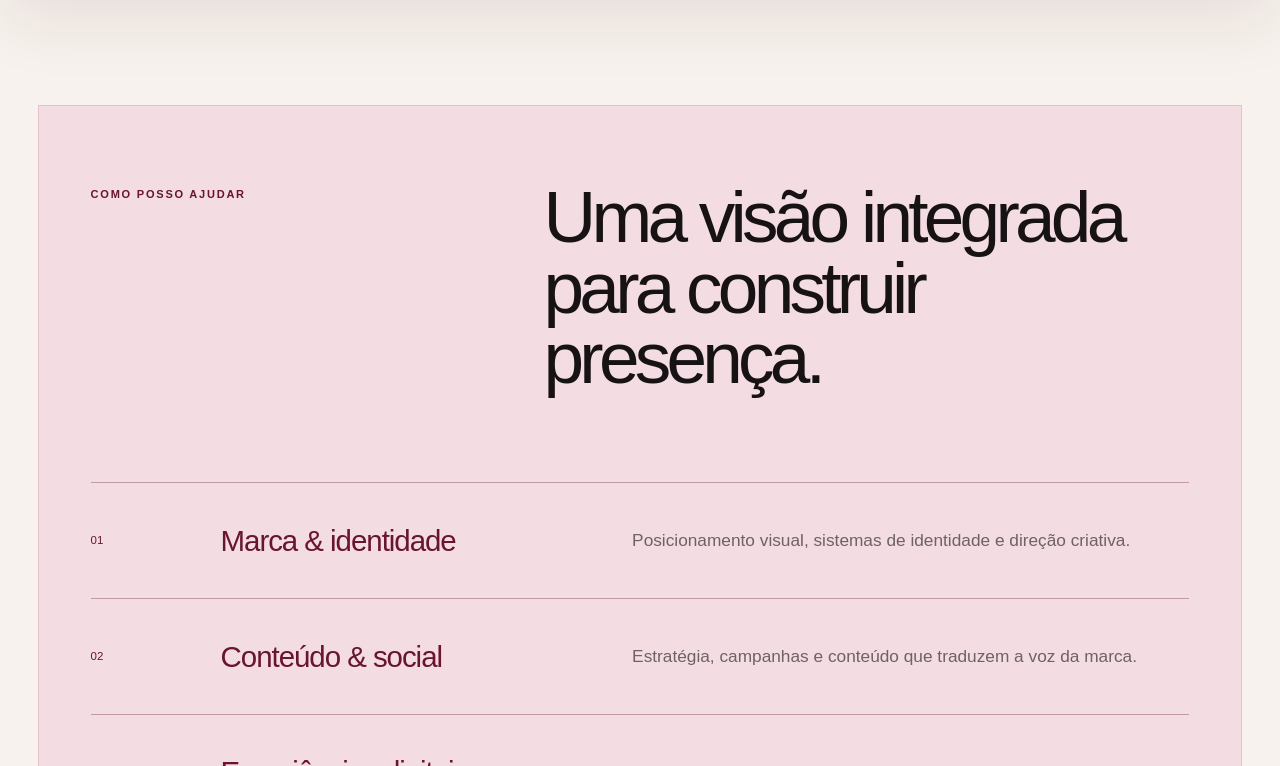
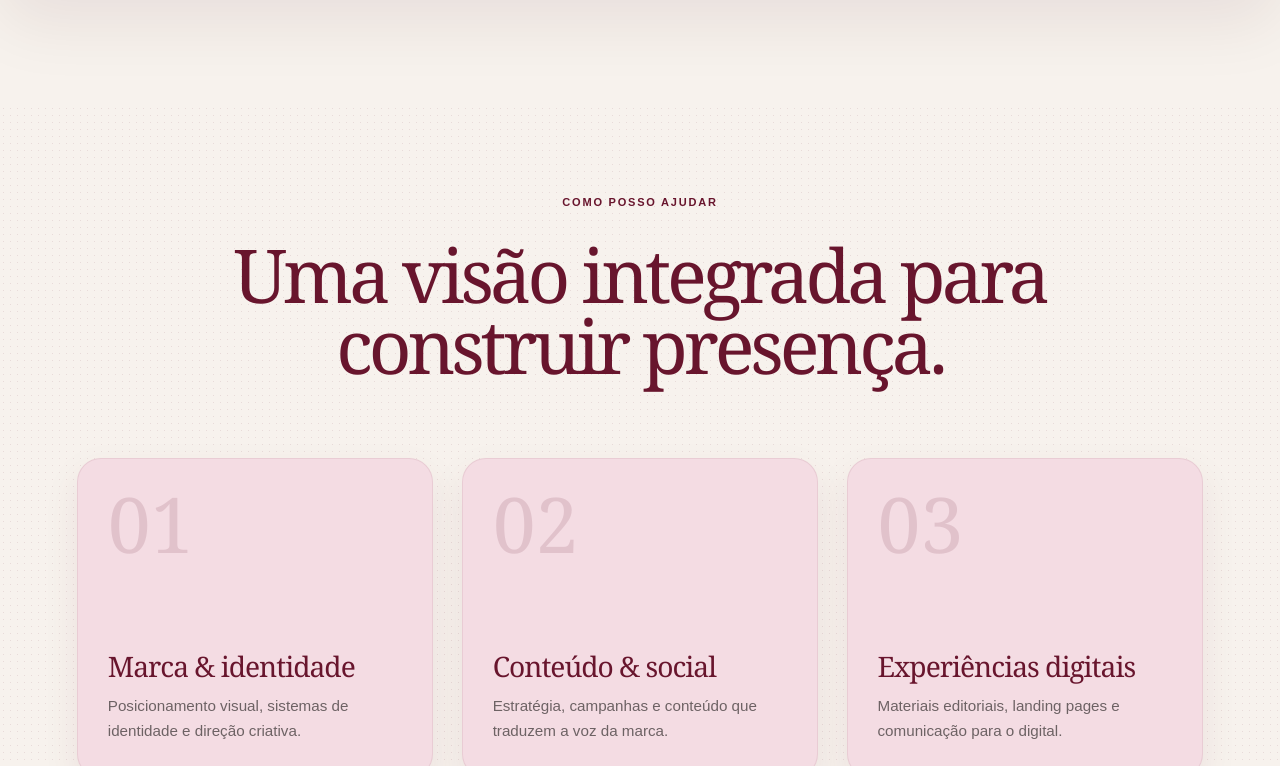
Before and after one commit to rafaarantess/portfolio-rafaela, a Next.js app: page / in a window 1280 px wide. Shown: the part 2454-3220 px from the top of the page. Built offline with nearby package versions, Linux system fonts and the light colour scheme.

Commit message:
Redesign home services to match premium style

```diff
--- a/app/globals.css
+++ b/app/globals.css
@@ -277,15 +277,15 @@ html{background:var(--ivory)}body{background:var(--ivory);color:var(--ink)}
 @media(max-width:600px){.portfolioGrid{grid-template-columns:1fr;padding:4px 12px 64px}.portfolioGrid .masonryTile{aspect-ratio:4 / 3}.testimonialShowcase h2{margin-bottom:38px}}
 
 /* Editorial services */
-.servicesEditorial{margin:105px clamp(18px,3vw,48px);padding:clamp(48px,6vw,86px) clamp(22px,4vw,64px);background:var(--blush);color:var(--wine);border:1px solid rgba(104,21,45,.12)}
-.servicesEditorial header{display:grid;grid-template-columns:minmax(180px,.72fr) minmax(0,1.28fr);gap:clamp(30px,7vw,110px);align-items:start;padding-bottom:clamp(48px,7vw,94px)}
-.servicesEditorial header .eyebrow{margin:4px 0;color:var(--wine)}
-.servicesEditorial h2{max-width:900px;margin:0;font-size:clamp(3rem,5.7vw,6rem);font-weight:400;line-height:.96;letter-spacing:-.065em;color:var(--ink)}
-.serviceRow{display:grid;grid-template-columns:90px minmax(230px,.8fr) minmax(320px,1.2fr);gap:40px;align-items:center;min-height:116px;border-top:1px solid rgba(104,21,45,.34);transition:background-color .25s ease,padding .25s ease}
-.serviceRow:last-child{border-bottom:1px solid rgba(104,21,45,.16)}
-.serviceRow:hover{padding-left:14px;background:rgba(255,255,255,.18)}
-.serviceRow>span{font-size:.72rem;font-variant-numeric:tabular-nums}
-.serviceRow h3{margin:0;font-size:clamp(1.55rem,2.3vw,2.45rem);font-weight:450;letter-spacing:-.035em}
-.serviceRow p{margin:0;color:var(--muted);font-size:clamp(1rem,1.35vw,1.25rem);line-height:1.55}
-@media(max-width:800px){.servicesEditorial header{grid-template-columns:1fr;gap:24px}.serviceRow{grid-template-columns:48px 1fr;gap:16px 22px;padding:26px 0}.serviceRow p{grid-column:2}.serviceRow:hover{padding-left:0}}
-@media(max-width:600px){.servicesEditorial{margin:60px 18px;padding:38px 22px}.servicesEditorial h2{font-size:clamp(2.55rem,13vw,4rem)}.serviceRow{grid-template-columns:38px 1fr;min-height:0}.serviceRow h3{font-size:1.5rem}.serviceRow p{font-size:.98rem}}
+.servicesEditorial{margin:105px auto;padding:clamp(64px,7vw,108px) clamp(22px,6vw,92px);max-width:1440px;background-color:var(--ivory);background-image:radial-gradient(rgba(104,21,45,.1) .6px,transparent .6px);background-size:7px 7px;color:var(--wine)}
+.servicesEditorial header{max-width:980px;margin:0 auto;padding-bottom:clamp(48px,6vw,78px);text-align:center}
+.servicesEditorial header .eyebrow{margin:0 0 28px;color:var(--wine)}
+.servicesEditorial h2{margin:0;font:400 clamp(3rem,5.8vw,6rem)/.96 Georgia,"Times New Roman",serif;letter-spacing:-.055em;color:var(--wine)}
+.servicesEditorial>div{display:grid;grid-template-columns:repeat(3,minmax(0,1fr));gap:clamp(18px,2.2vw,32px)}
+.serviceRow{position:relative;display:flex;min-height:320px;padding:34px 30px;flex-direction:column;align-items:flex-start;background:var(--blush);border:1px solid rgba(104,21,45,.08);border-radius:24px;box-shadow:0 15px 36px rgba(104,21,45,.08);overflow:hidden;transition:transform .3s ease,box-shadow .3s ease}
+.serviceRow:hover{transform:translateY(-6px);box-shadow:0 24px 48px rgba(104,21,45,.14)}
+.serviceRow>span{margin-bottom:auto;font:400 clamp(4.4rem,6vw,6.8rem)/.8 Georgia,"Times New Roman",serif;color:rgba(104,21,45,.13);font-variant-numeric:tabular-nums}
+.serviceRow h3{margin:38px 0 14px;font:400 clamp(1.65rem,2.2vw,2.35rem)/1 Georgia,"Times New Roman",serif;letter-spacing:-.035em;color:var(--wine)}
+.serviceRow p{margin:0;color:var(--muted);font-size:clamp(.95rem,1.15vw,1.08rem);line-height:1.62}
+@media(max-width:900px){.servicesEditorial>div{grid-template-columns:1fr}.serviceRow{min-height:250px}.serviceRow>span{margin-bottom:34px}.serviceRow h3{margin-top:auto}}
+@media(max-width:600px){.servicesEditorial{margin:60px 0;padding:56px 18px}.servicesEditorial header{padding:0 4px 42px}.servicesEditorial h2{font-size:clamp(2.65rem,13vw,4.1rem)}.servicesEditorial>div{gap:14px}.serviceRow{min-height:235px;padding:28px 24px;border-radius:20px}.serviceRow>span{font-size:4.6rem}.serviceRow h3{font-size:1.7rem}.serviceRow p{font-size:.98rem}}
```
Also changed, not shown: 2 other files (tests, documents, lock files or other folders).
